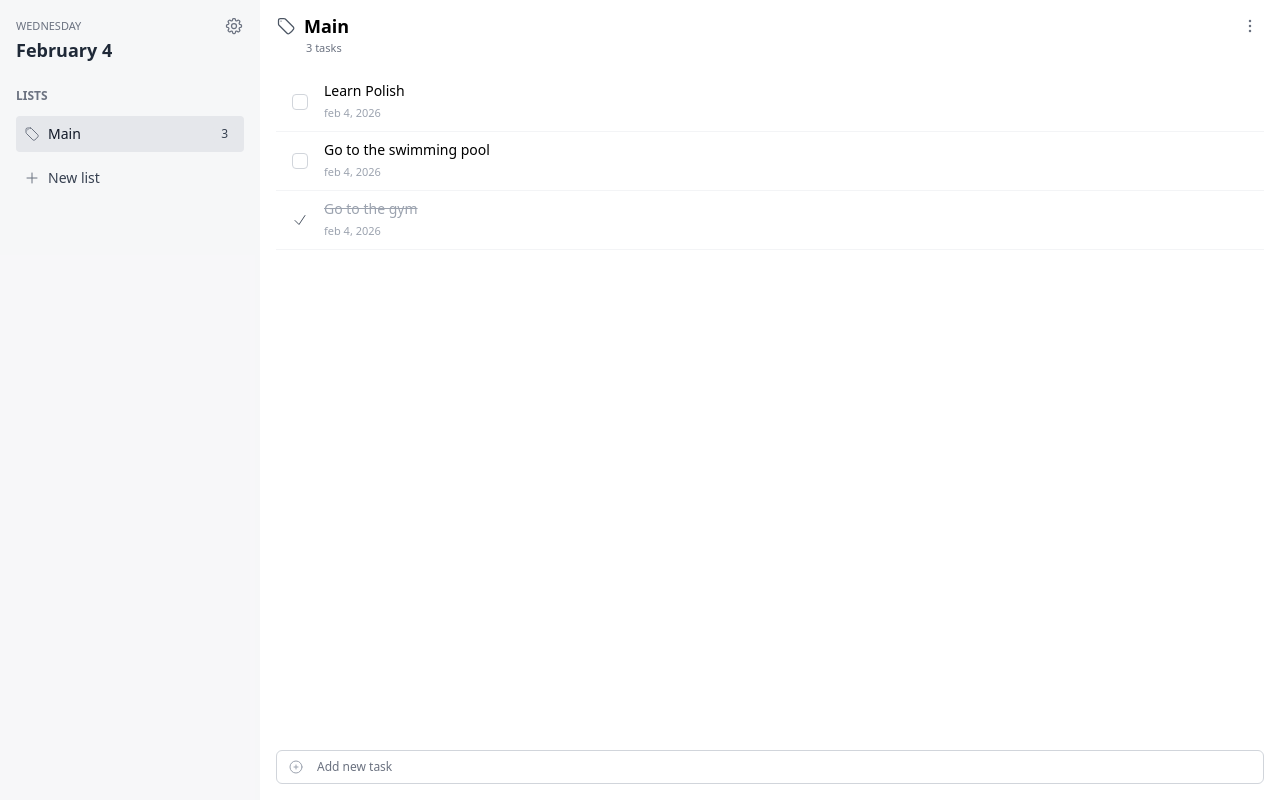
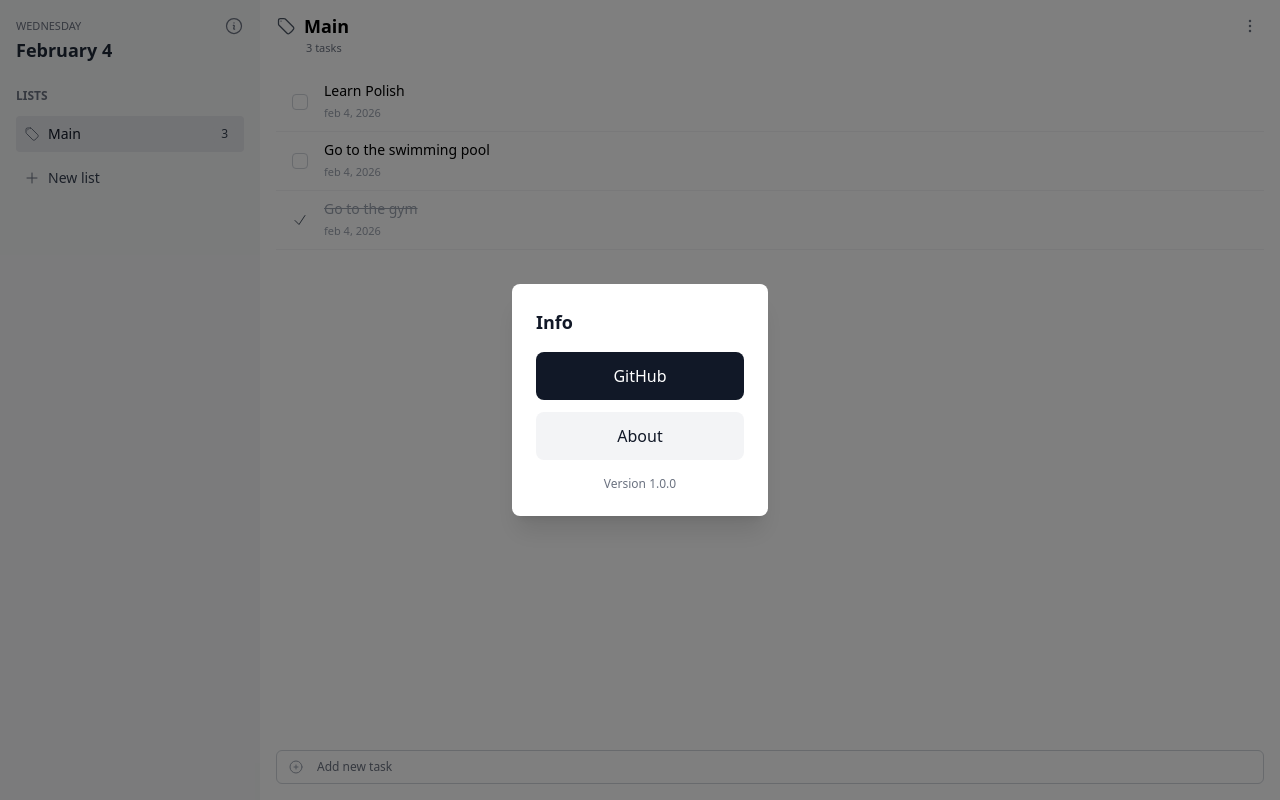
Before and after one commit to IlyaKrapivnoy/mindlist-clone, a Nuxt app: page / in a window 1280 px wide. Both pictures are taken after a click on the icon 234 px from the left and 26 px from the top of the page. Built offline with nearby package versions, Linux system fonts and the light colour scheme.

Commit message:
feat: add info modal

```diff
--- a/app/components/Sidebar/SidebarHeaderTop.vue
+++ b/app/components/Sidebar/SidebarHeaderTop.vue
@@ -2,18 +2,53 @@
   <div class="flex items-center justify-between text-[11px] text-gray-500">
     <div class="uppercase">{{ currentDay }}</div>
     <div>
-      <Cog8ToothIcon
+      <InformationCircleIcon
         class="w-5 h-5 cursor-pointer hover:text-gray-800 transition-colors duration-200"
-        aria-label="Settings"
-        title="Settings"
-        @click="console.log('Settings clicked')"
+        aria-label="Info"
+        title="Info"
+        @click="showModal = true"
       />
+    </div>
+  </div>
+
+  <!-- Modal -->
+  <div
+    v-if="showModal"
+    class="fixed inset-0 bg-black bg-opacity-50 flex items-center justify-center z-50"
+    @click.self="showModal = false"
+  >
+    <div class="bg-white rounded-lg p-6 w-64 shadow-xl">
+      <h3 class="text-lg font-semibold text-gray-900 mb-4">Info</h3>
+
+      <div class="space-y-3">
+        <a
+          href="https://github.com/IlyaKrapivnoy"
+          target="_blank"
+          rel="noopener noreferrer"
+          class="flex items-center justify-center w-full px-4 py-3 bg-gray-900 text-white rounded-lg hover:bg-gray-800 transition-colors duration-200"
+        >
+          GitHub
+        </a>
+
+        <a
+          href="https://professional-card-one.vercel.app/"
+          target="_blank"
+          rel="noopener noreferrer"
+          class="flex items-center justify-center w-full px-4 py-3 bg-gray-100 text-gray-900 rounded-lg hover:bg-gray-200 transition-colors duration-200"
+        >
+          About
+        </a>
+      </div>
+
+      <div class="mt-4 text-center text-xs text-gray-500">Version 1.0.0</div>
     </div>
   </div>
 </template>
 
 <script setup>
-import { Cog8ToothIcon } from "@heroicons/vue/24/outline";
+import { ref } from "vue";
+import { InformationCircleIcon } from "@heroicons/vue/24/outline";
 
 const currentDay = new Date().toLocaleDateString("en-US", { weekday: "long" });
+const showModal = ref(false);
 </script>
```
